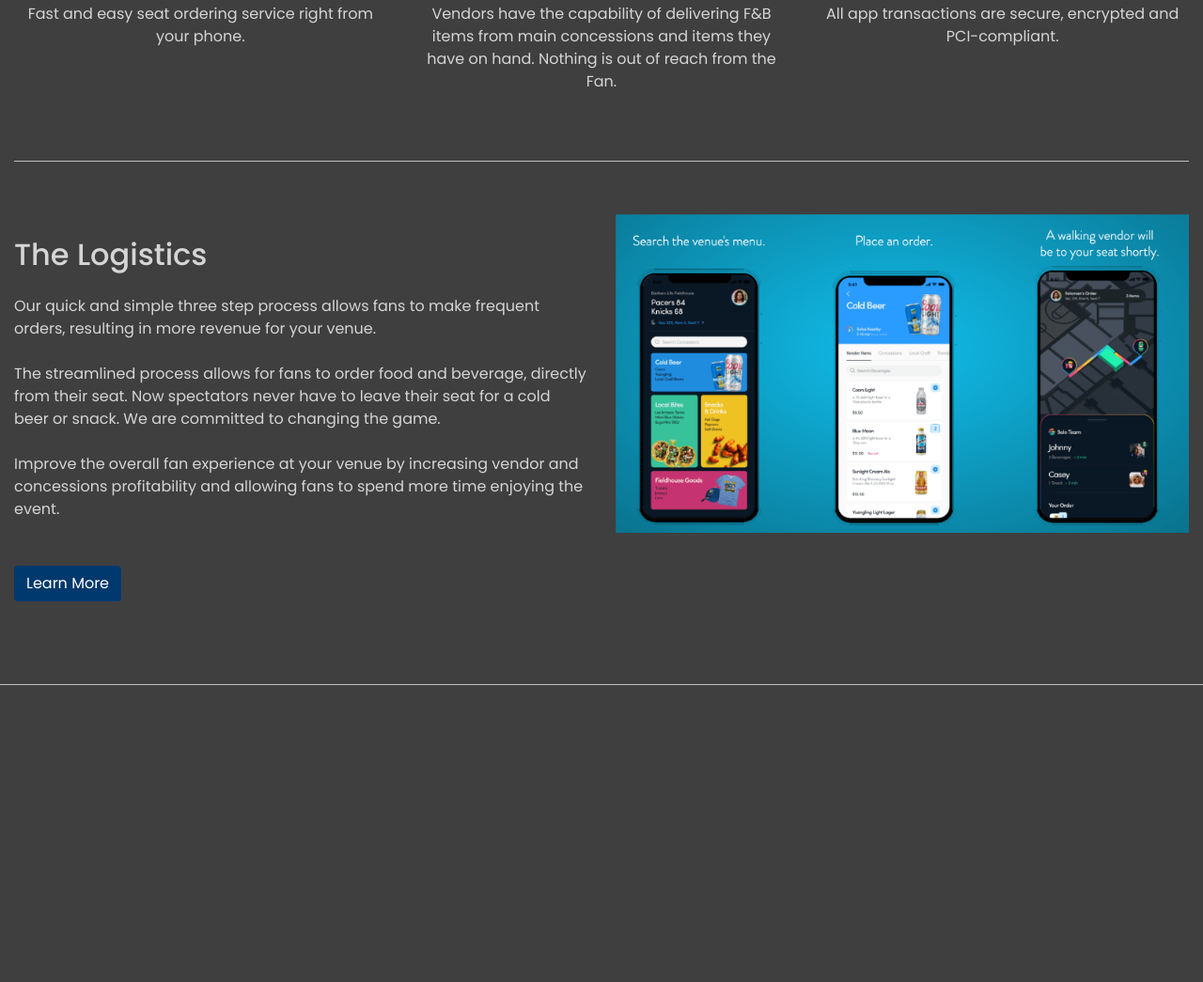
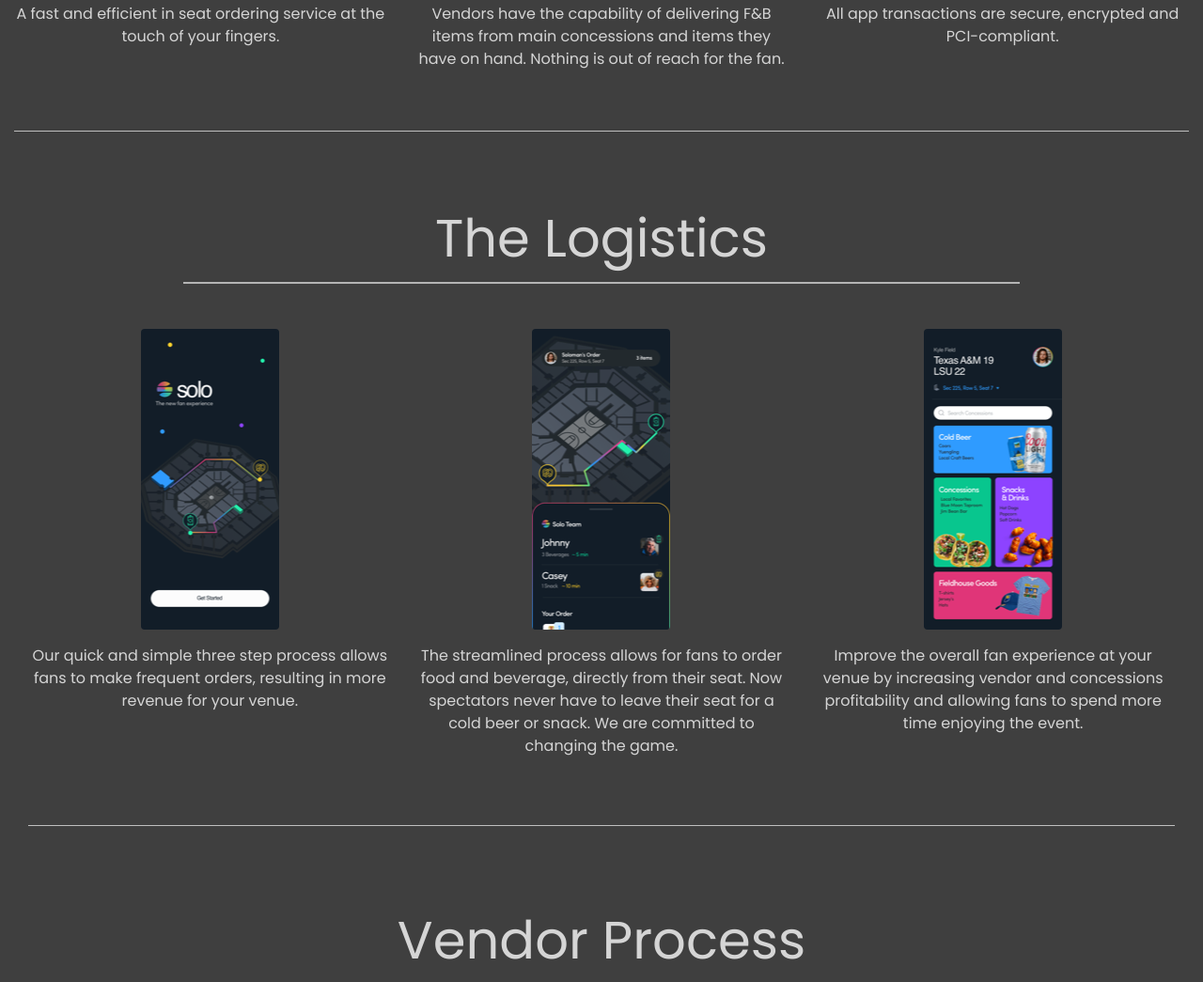
Before and after one commit to austinrday/soloVendor, a plain HTML site: page index.html in a window 1280 px wide. Shown: the part 1326-2371 px from the top of the page at 94% size. Drawn offline with nearby package versions, Linux system fonts and the light colour scheme.

Commit message:
second draft edits

```diff
--- a/index.html
+++ b/index.html
@@ -48,10 +48,10 @@
 <div id="carouselIndicators" class="carousel slide" data-ride="carousel" data-interval="false">
       <div class="carousel-item active">
         <img class="d-block w-100 img-fluid" src="img/basketball.png" alt="First slide">
-        <div class="carousel-caption">
-            <h1 class="display-2 text-lowercase">solo</h1>
-            <h3 class="display-3 mb-0 pb-0">Spectator's Online Ordering</h3>
-            <h5 class="display-6">The New Fan Experience</h5>
+        <div class="carousel-caption mt-5">
+            <h1 class="display-2 text-lowercase mt-2">solo</h1>
+            <h3 class="display-3 mt-3">Spectator's Online Ordering</h3>
+            <h5 class="display-6 mb-3">The New Fan Experience</h5>
             <button type="button" id="btnToVendors" class="btn btn-outline-light btn-lg">View Product</button>
             <button type="button" id="btnToContact" class="btn btn-primary btn-lg">Partner with Us</button>
         </div>
@@ -67,7 +67,7 @@
                 We understand the importance of customer needs and we've got data to prove it.</p>
         </div>
         <div class="col-sm-12 col-md-3 col-xl-2">
-            <a href="#opportunity"><button type="button" class="btn btn-outline-secondary btn-lg">See Data</button></a>
+            <a href="#opportunity"><button type="button" class="btn btn-outline-secondary btn-lg" id="seeData">See Data</button></a>
         </div>
     </div>
 </div>
@@ -82,7 +82,7 @@
         <div class="col-12">
             <p class="lead">
                 Never miss a beat!
-                With live entertainment chaning and customer habits evolving, you need a service that will cater to customer needs.
+                With live entertainment changing and customer habits evolving, you need a service that will cater to customer needs.
                 Solo Vendor provides your fans the experience they deserve.
             </p>
         </div>
@@ -94,13 +94,13 @@
         <div class="col-xs-12 col-sm-6 col-md-4">
             <i class="fas fa-mobile-alt"></i>
             <h3>ON DEMAND</h3>
-            <p>Fast and easy seat ordering service right from your phone.</p>
+            <p>A fast and efficient in seat ordering service at the touch of your fingers.</p>
         </div>
         <div class="col-xs-12 col-sm-6 col-md-4">
             <i class="fas fa-utensils"></i>
             <h3>EFFICIENT</h3>
             <p>Vendors have the capability of delivering F&B items from main concessions and items they have on hand.
-                Nothing is out of reach from the Fan.</p>
+                Nothing is out of reach for the fan.</p>
         </div>
         <div class="col-sm-12 col-md-4">
             <i class="fas fa-credit-card"></i>
@@ -108,30 +108,39 @@
             <p>All app transactions are secure, encrypted and PCI-compliant.</p>
         </div>
     </div>
+    <hr>
+</div>
+
+<!--- Welcome Section -->
+<div class="container-fluid padding">
+    <div class="row welcome text-center">
+        <div class="col-12">
+            <h1 class="display-4">The Logistics</h1>
+        </div>
+        <hr class="mb-5">
+</div>
+<!--- Three Column Section -->
+<div class="container-fluid padding">
+    <div class="row text-center padding">
+        <div class="col-xs-12 col-sm-6 col-md-4">
+            <img src="img/logistics1.png" class="img-fluid rounded mb-3">
+            <p>Our quick and simple three step process allows fans to make frequent orders,
+                resulting in more revenue for your venue.</p>
+        </div>
+        <div class="col-xs-12 col-sm-6 col-md-4">
+            <img src="img/logistics2.png" class="img-fluid rounded mb-3">
+            <p>The streamlined process allows for fans to order food and beverage, directly from their seat.
+                Now spectators never have to leave their seat for a cold beer or snack. We are committed to changing the game.</p>
+        </div>
+        <div class="col-sm-12 col-md-4">
+            <img src="img/logistics3.png" class="img-fluid rounded mb-3">
+            <p>Improve the overall fan experience at your venue by increasing vendor
+                and concessions profitability and allowing fans to spend more time enjoying the event.</p>
+        </div>
+    </div>
     <hr class="my-4">
 </div>
 
-<!--- Two Column Section -->
-<div class="container-fluid padding">
-    <div class="row padding">
-        <div class="col-lg-6">
-            <h2 class="my-4">The Logistics</h2>
-            <p class="my-4">Our quick and simple three step process allows fans to make frequent orders,
-                resulting in more revenue for your venue.</p>
-            <p class="my-4">The streamlined process allows for fans to order food and beverage, directly from their seat.
-                Now spectators never have to leave their seat for a cold beer or snack. We are committed to changing the game.</p>
-            <p class="my-4">Improve the overall fan experience at your venue by increasing vendor
-                and concessions profitability and allowing fans to spend more time enjoying the event.</p>
-            <br>
-            <a href="#contactUs" id="processBtn" class="btn btn-primary">Learn More</a>
-        </div>
-        <div class="col-lg-6">
-            <img src="img/theprocess.png" class="img-fluid">
-        </div>
-    </div>
-</div>
-
-<hr class="my-4">
 <!--- Fixed background -->
 <figure>
     <div class="fixed-wrap" id="vendors">
@@ -161,7 +170,7 @@
                         Fulfill orders as they come into the queue, while tracking the status of deliveries in real time.
                         Increase transactions and speed of service by providing the team the tools to consistently generate better results.
                     </p>
-                    <a href="#contactUs" class="btn btn-outline-secondary">Learn More</a>
+                    <a href="#contactUs" class="btn btn-outline-secondary learnMore">Learn More</a>
                 </div>
             </div>
         </div>
@@ -175,7 +184,7 @@
                         and cashing out immediately after events.
                         Use the data to understand your fan's needs and determine trends in data.
                     </p>
-                    <a href="#contactUs" class="btn btn-outline-secondary">Learn More</a>
+                    <a href="#contactUs" class="btn btn-outline-secondary learnMore">Learn More</a>
                 </div>
             </div>
         </div>
@@ -245,7 +254,7 @@
     <div class="container-fluid padding">
         <div class="row text-center">
             <div class="col-md-6">
-                <img src="img/logo.png">
+                <img src="img/logo.png" class="align-baseline mb-2">
                 <hr class="light">
                 <p>812-552-4040</p>
                 <p>info@solovendor.com</p>
--- a/style.css
+++ b/style.css
@@ -51,11 +51,16 @@ body {
 	box-shadow: 0 12px 16px 0 rgba(0, 0, 0, 0.24), 0 17px 50px 0 rgba(0, 0, 0, 0.19);
 }
 
-.btn-primary {
+.btn-primary,
+#seeData,
+.learnMore {
 	background-color: #00396e;
 	border: 1px solid #00396e;
+	color: #d5d5d5;
 }
-.btn-primary:hover {
+.btn-primary:hover,
+#seeData:hover,
+.learnMore:hover {
 	background-color: #00396e;
 	border: 1px solid #00396e;
 }
@@ -87,7 +92,7 @@ body {
 .fa-mobile-alt,
 .fa-utensils,
 .fa-credit-card {
-	color: #7e8e9c;
+	color: #d5d5d5;
 	font-size: 4em;
 	margin: 1em;
 }
```
Also changed, not shown: img/logistics1.png (added), img/logistics2.png (added), img/logistics3.png (added).
